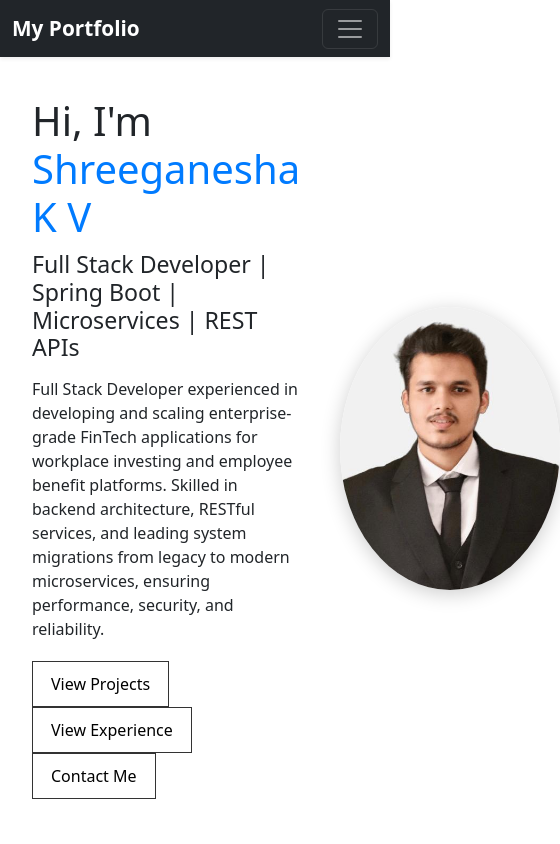
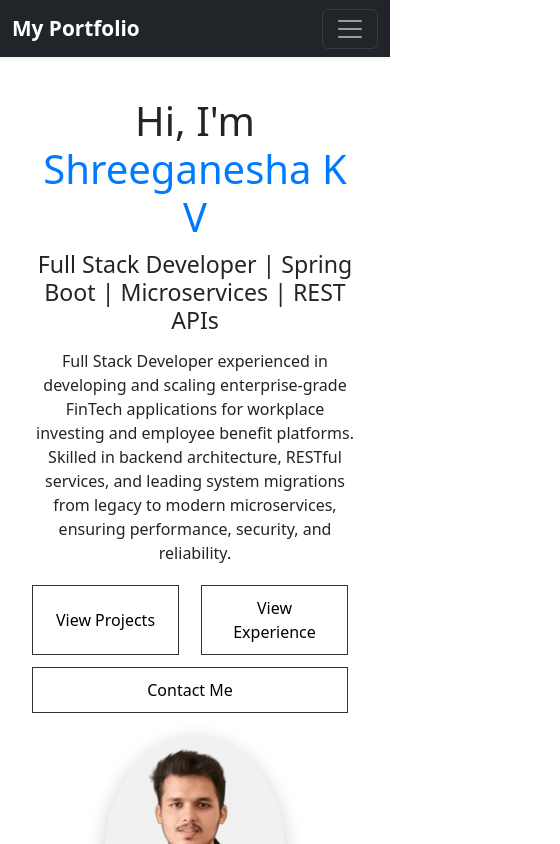
Before and after one commit to shreeganesha-k-v/profile-dashboard, an Angular app: page / in a window 390 px wide. Shown: the top 844 px of the page, 560 px wide, since content can reach past the window. Built offline with nearby package versions, Linux system fonts and the light colour scheme.

Commit message:
Fix : Mobile view update for home component

```diff
--- a/src/app/components/home/home.css
+++ b/src/app/components/home/home.css
@@ -200,3 +200,40 @@ color:#007bff;
   outline:2px solid rgba(0,123,255,0.9);
   outline-offset:3px;
 }
+
+@media (max-width: 768px) {
+  .hero{
+    flex-direction:column;
+    align-items:center;
+    justify-content:center;
+    text-align:center;
+    gap:24px;
+  }
+
+  .hero-left,
+  .hero-right{
+    width:100%;
+  }
+
+  .hero-left p{
+    max-width:100%;
+    margin:0 auto 20px;
+  }
+
+  .hero-buttons{
+    display:flex;
+    flex-wrap:wrap;
+    justify-content:center;
+    gap:12px;
+  }
+
+  .hero-buttons button{
+    flex:1 1 140px;
+    min-width:120px;
+  }
+
+  .hero-right img{
+    width:180px;
+    max-width:100%;
+  }
+}
```
